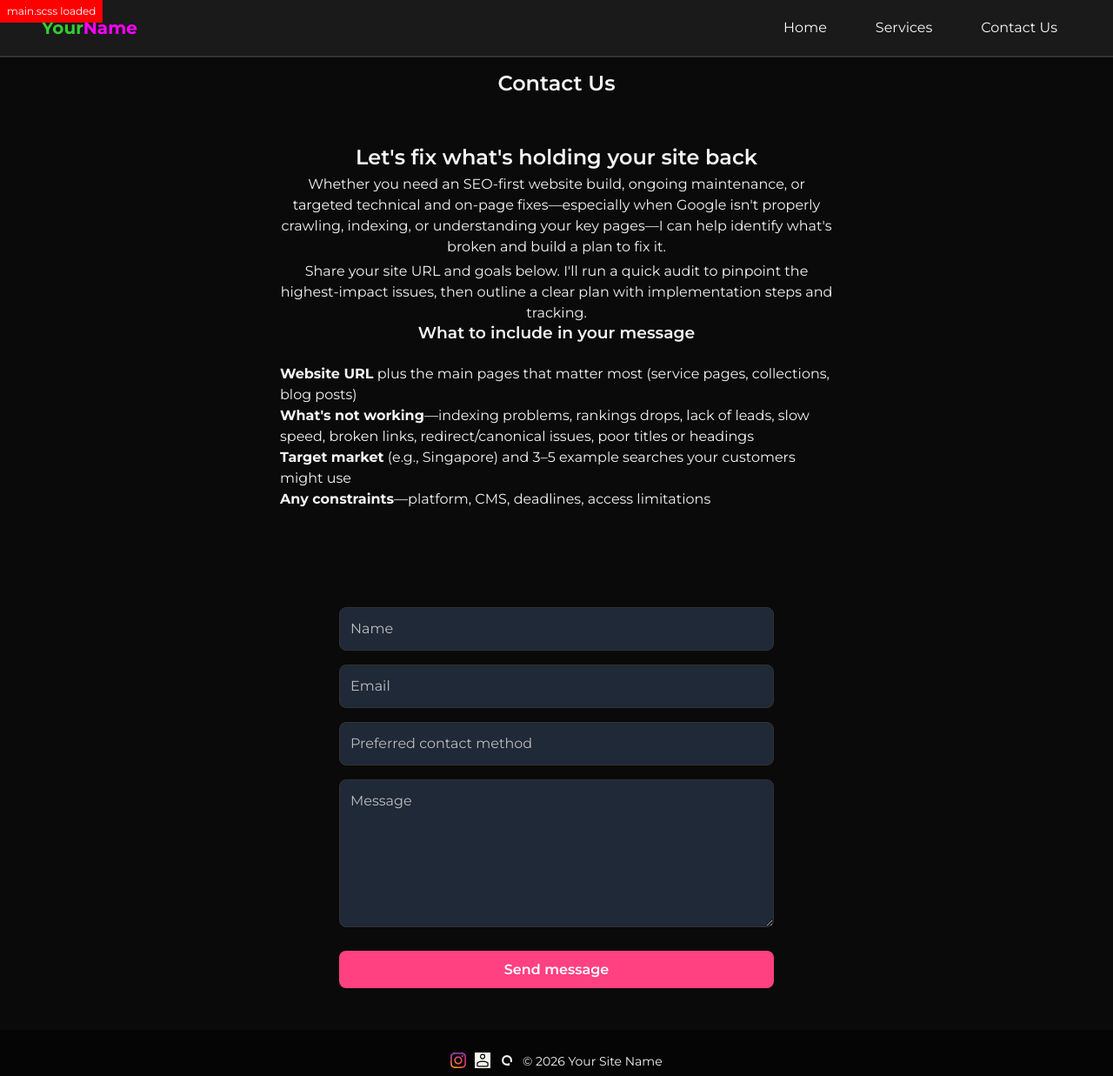
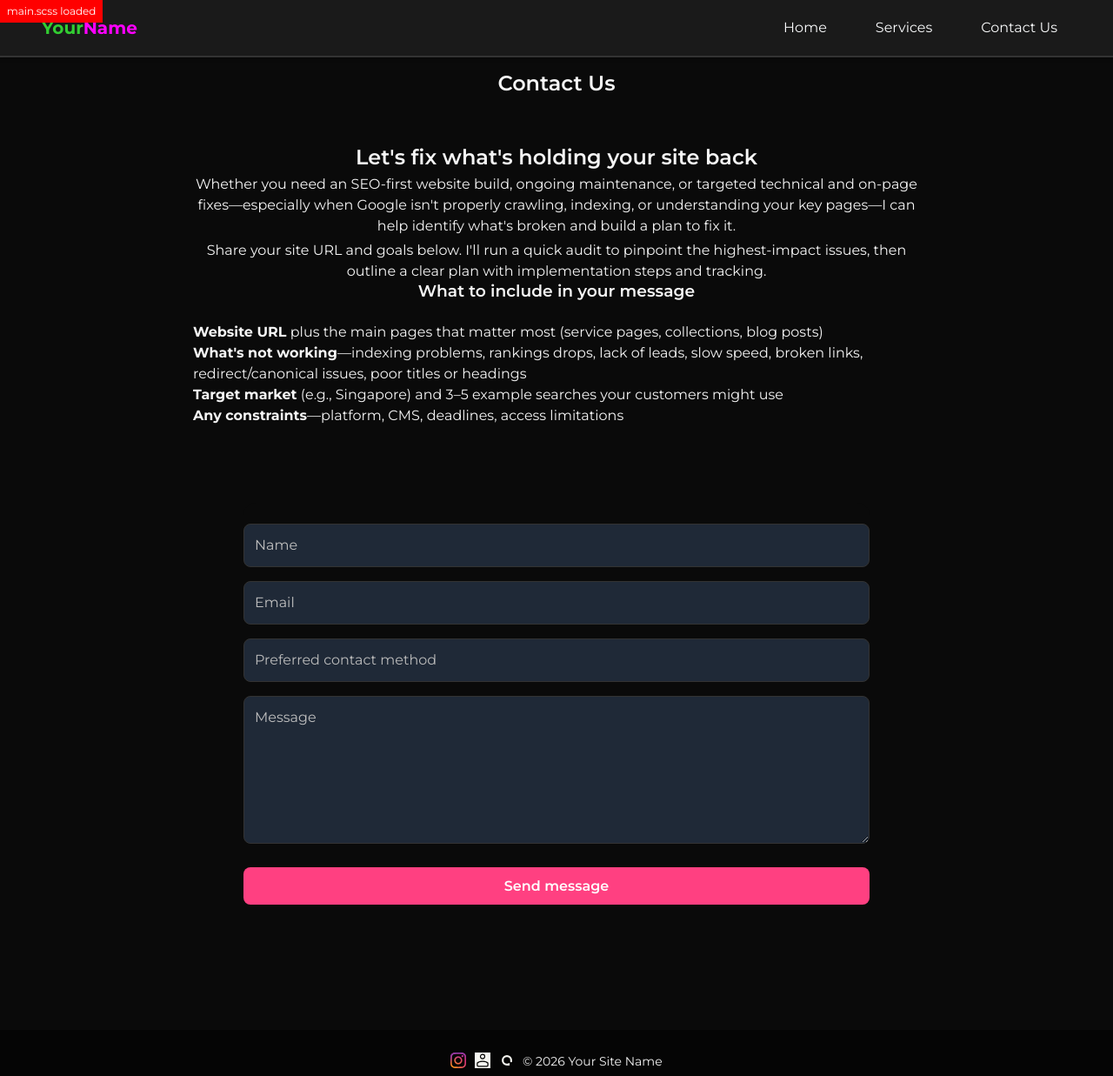
Before and after one commit to m33lucky-benny/test, a Jekyll site: the page built from contactus.html, in a window 1280 px wide and 1237 px high. Shown: the whole window at 87% size. Built offline with Jekyll 4.4.1, drawn with Linux system fonts in a browser that asks for light colours.

Commit message:
Update _contact.scss

```diff
--- a/_sass/components/_contact.scss
+++ b/_sass/components/_contact.scss
@@ -130,7 +130,7 @@
 }
 
 .contact-container {
-  max-width: 700px;
+  max-width: 900px;
   margin: 0 auto;
   padding: 3rem 2rem;
   text-align: center;
@@ -148,6 +148,6 @@
 }
 
 .contact-container form {
-  max-width: 500px;
+  max-width: 720px;
   margin: 2rem auto 0;
 }
```
